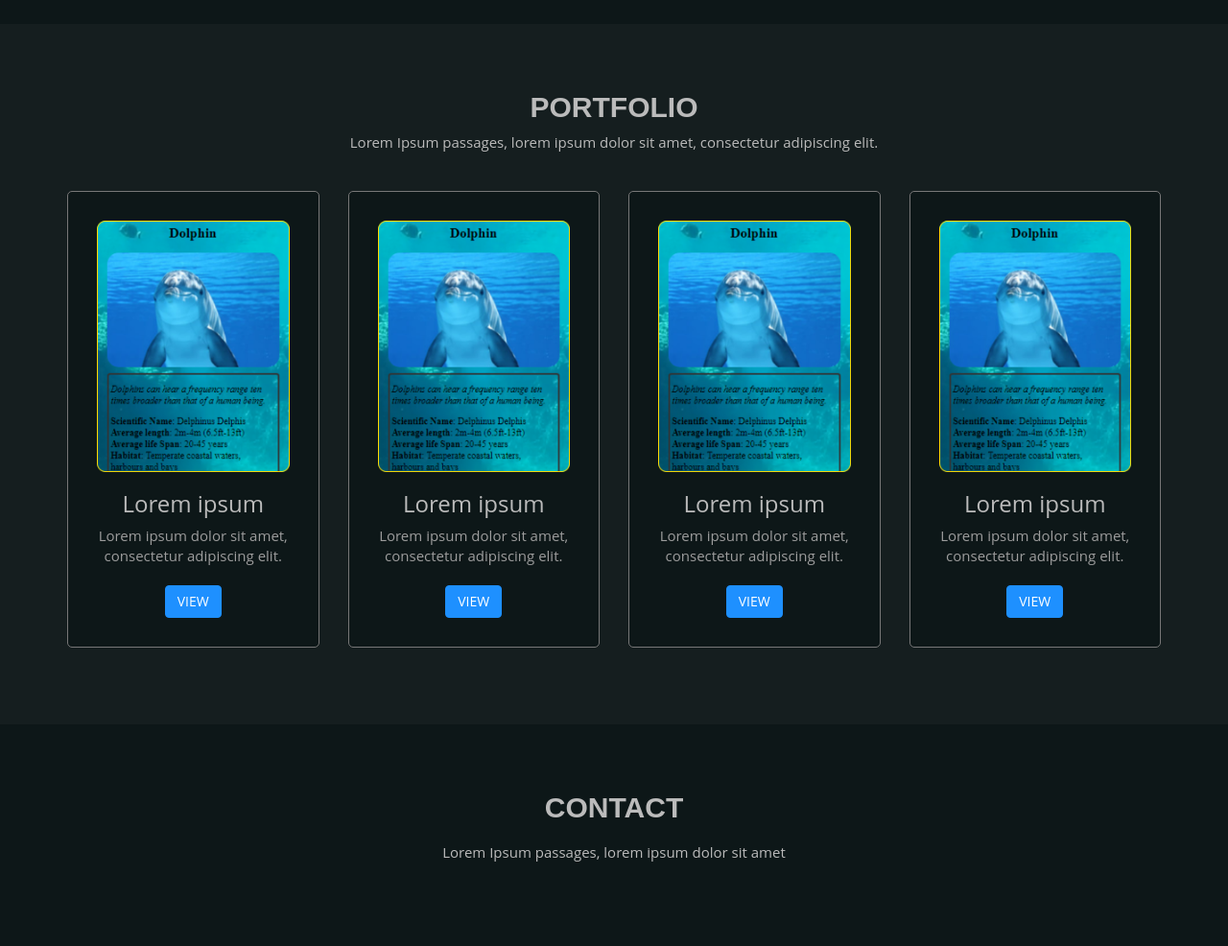
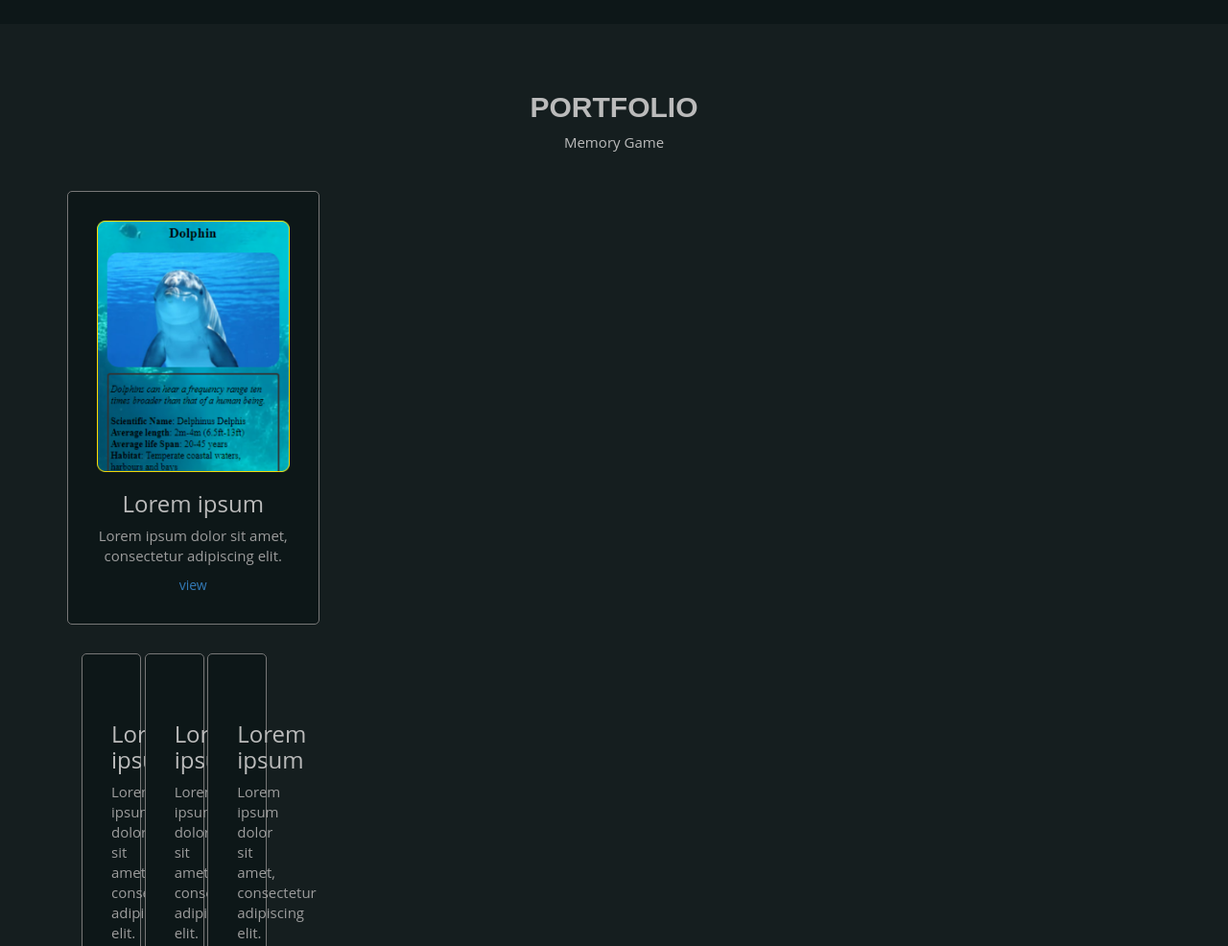
Before and after one commit to matejmarijic/matejmarijic.github.io, a plain HTML site: page index.html in a window 1280 px wide. Shown: the part 1900-2886 px from the top of the page at 96% size. Drawn offline with nearby package versions, Linux system fonts and the light colour scheme.

Commit message:
Update index.html

```diff
--- a/index.html
+++ b/index.html
@@ -126,7 +126,7 @@
     <div class="container">
       <div id="rowcontainerb" class="row">
         <h2 class="wow fadeInUp">portfolio</h2>
-        <p class="wow fadeInUp" data-wow-delay="0.4">Lorem Ipsum passages, lorem ipsum dolor sit amet, consectetur adipiscing elit.</p>
+        <p class="wow fadeInUp" data-wow-delay="0.4">Memory Game</p>
         <div class="col-lg-3 col-md-3 wow flipInY" data-wow-delay="0.8s">
           <div class="packages">
             <div class="single-portfolio">
@@ -136,8 +136,7 @@
                 <p>Lorem ipsum dolor sit amet,<br />consectetur adipiscing elit.</p>
               </div>
             </div>
-            <button class="btn btn-success">view</button>
-          </div>
+            <a href="https://matejmarijic.github.io/MemoryGame/" class="button">view</a>
         </div>
         <div class="col-lg-3 col-md-3 wow flipInY" data-wow-delay="0.8s">
           <div class="packages">
```
